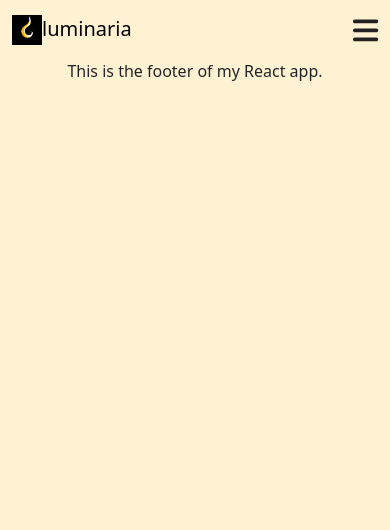
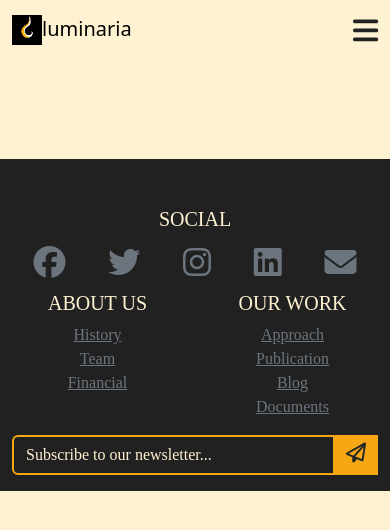
Before and after one commit to iTeam-S/luminaria, a React (Create React App) app in the folder front-luminaria/: page / in a window 390 px wide. Shown: the top 530 px of the page. Built offline with nearby package versions, Linux system fonts and the light colour scheme.

Commit message:
mise en place de footer avec responsivite

```diff
--- a/front-luminaria/public/index.html
+++ b/front-luminaria/public/index.html
@@ -25,6 +25,7 @@
       Learn how to configure a non-root public URL by running `npm run build`.
     -->
     <title>React App</title>
+    <script src="https://kit.fontawesome.com/c5dfbd6cce.js" crossorigin="anonymous"></script>
   </head>
   <body>
     <noscript>You need to enable JavaScript to run this app.</noscript>
--- a/front-luminaria/src/App.css
+++ b/front-luminaria/src/App.css
@@ -49,6 +49,41 @@ body{
   pointer-events: none;
 }
 
+.cont-foot {
+  background-color: #212121 !important;
+  color: #FFF2D2 !important;
+  font-family: Aventi;
+  margin-top: 100px;
+}
+
+.social-list{
+  list-style: none;
+  display: flex;
+  justify-content: space-around;
+  padding: 0px;
+  margin-top: 20px;
+}
+
+.inp-modi {
+  background-color: #212121 !important;
+  color : #FFF2D2 !important;
+  border : 2px solid #F6A713 !important;
+}
+
+.inp-modi::placeholder{
+  color: #FFF2D2 !important;
+}
+
+.appen-mod {
+  background-color: #F6A713 !important;
+}
+
+.group-mod{
+  padding-top: 17px !important;
+  background-color: #F6A713 !important;
+  border: none !important;
+}
+
 @media (prefers-reduced-motion: no-preference) {
   .App-logo {
     animation: App-logo-spin infinite 20s linear;
--- a/front-luminaria/src/components/Footer.js
+++ b/front-luminaria/src/components/Footer.js
@@ -1,9 +1,53 @@
 import React from 'react';
+import { FontAwesomeIcon } from '@fortawesome/react-fontawesome';
+import { faFacebook, faInstagram, faTwitter, faLinkedIn, faEnvelope } from '@fortawesome/free-solid-svg-icons';
 
 function Footer() {
     return (
       <footer>
-        <p>This is the footer of my React app.</p>
+        <div className="container-fluid cont-foot">
+          <div className="row pt-5">
+            <div className="col-12 col-md-4">
+              <h5>SOCIAL</h5>
+              <ul className="social-list">
+                <li><a className="link-secondary"  href="#"><i className="fa-brands fa-facebook fa-2xl"></i></a></li>
+                <li><a className="link-secondary"  href="#"><i className="fa-brands fa-twitter fa-2xl"></i></a></li>
+                <li><a className="link-secondary"  href="#"><i className="fa-brands fa-instagram fa-2xl"></i></a></li>
+                <li><a className="link-secondary"  href="#"><i className="fa-brands fa-linkedin fa-2xl"></i></a></li>
+                <li><a className="link-secondary"  href="#"><i className="fa-solid fa-envelope fa-2xl"></i></a></li>
+              </ul>
+            </div>
+            <div className="col-12 col-md-4">
+              <div className="row">
+                <div className="col-6">
+                  <h5>ABOUT US</h5>
+                  <ul className="list-unstyled text-small">
+                    <li><a className="link-secondary" href="#">History</a></li>
+                    <li><a className="link-secondary" href="#">Team</a></li>
+                    <li><a className="link-secondary" href="#">Financial</a></li>
+                  </ul>
+                </div>
+                <div className="col-6">
+                  <h5>OUR WORK</h5>
+                  <ul className="list-unstyled text-small">
+                    <li><a className="link-secondary" href="#">Approach</a></li>
+                    <li><a className="link-secondary" href="#">Publication</a></li>
+                    <li><a className="link-secondary" href="#">Blog</a></li>
+                    <li><a className="link-secondary" href="#">Documents</a></li>
+                  </ul>
+                </div>
+              </div>
+            </div>
+            <div className="col-12 col-md-4">
+            <div className="input-group mb-3">
+              <input type="text" className="form-control inp-modi" placeholder="Subscribe to our newsletter..." aria-label="Recipient's username" aria-describedby="basic-addon2"/>
+              <div className="input-group-append appen-mod">
+                <span className="input-group-text group-mod" id="basic-addon2"><i className="fa-regular fa-paper-plane fa-lg"></i></span>
+              </div>
+            </div>
+            </div>
+          </div>
+        </div>
       </footer>
     );
   }
```
